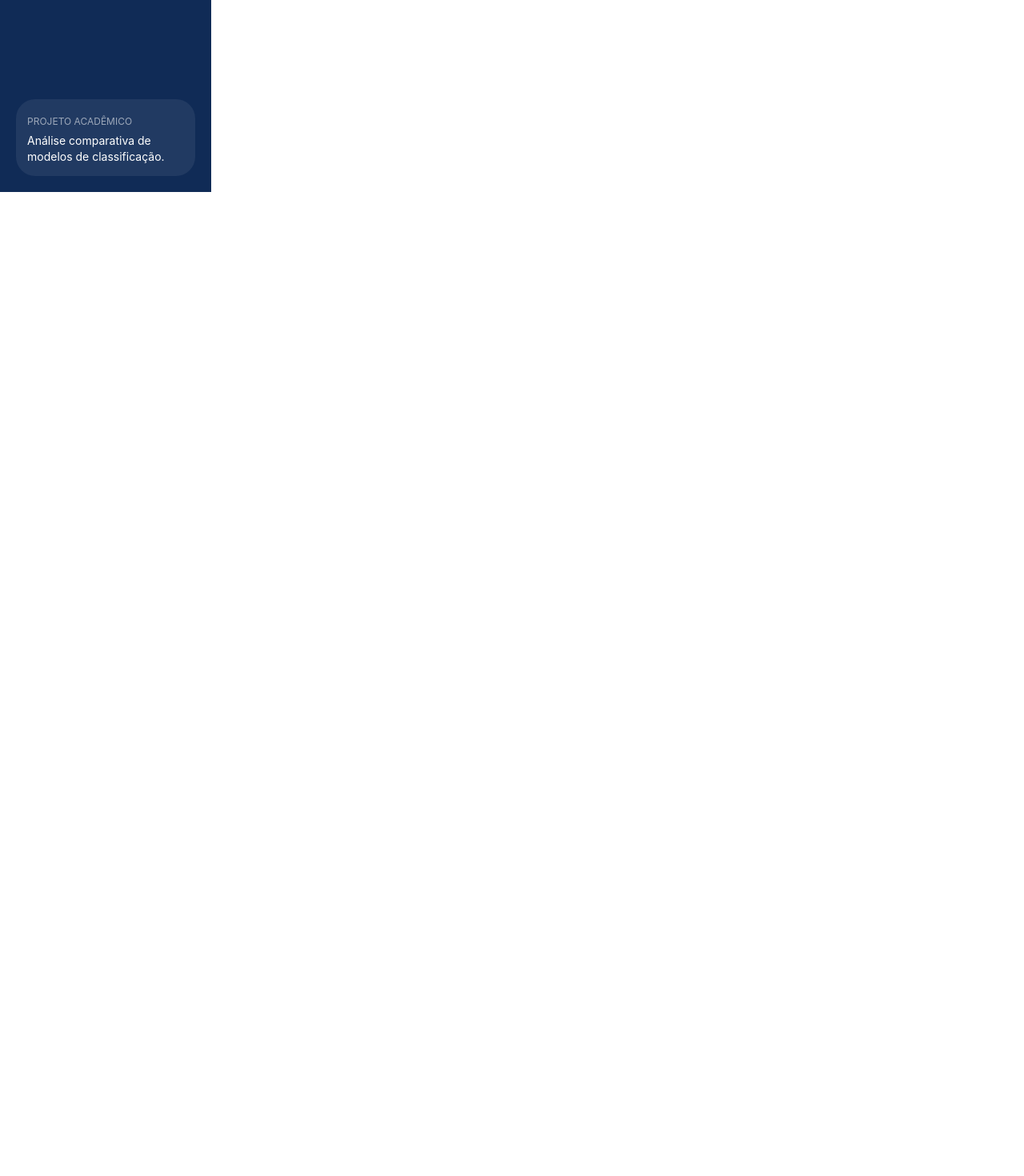
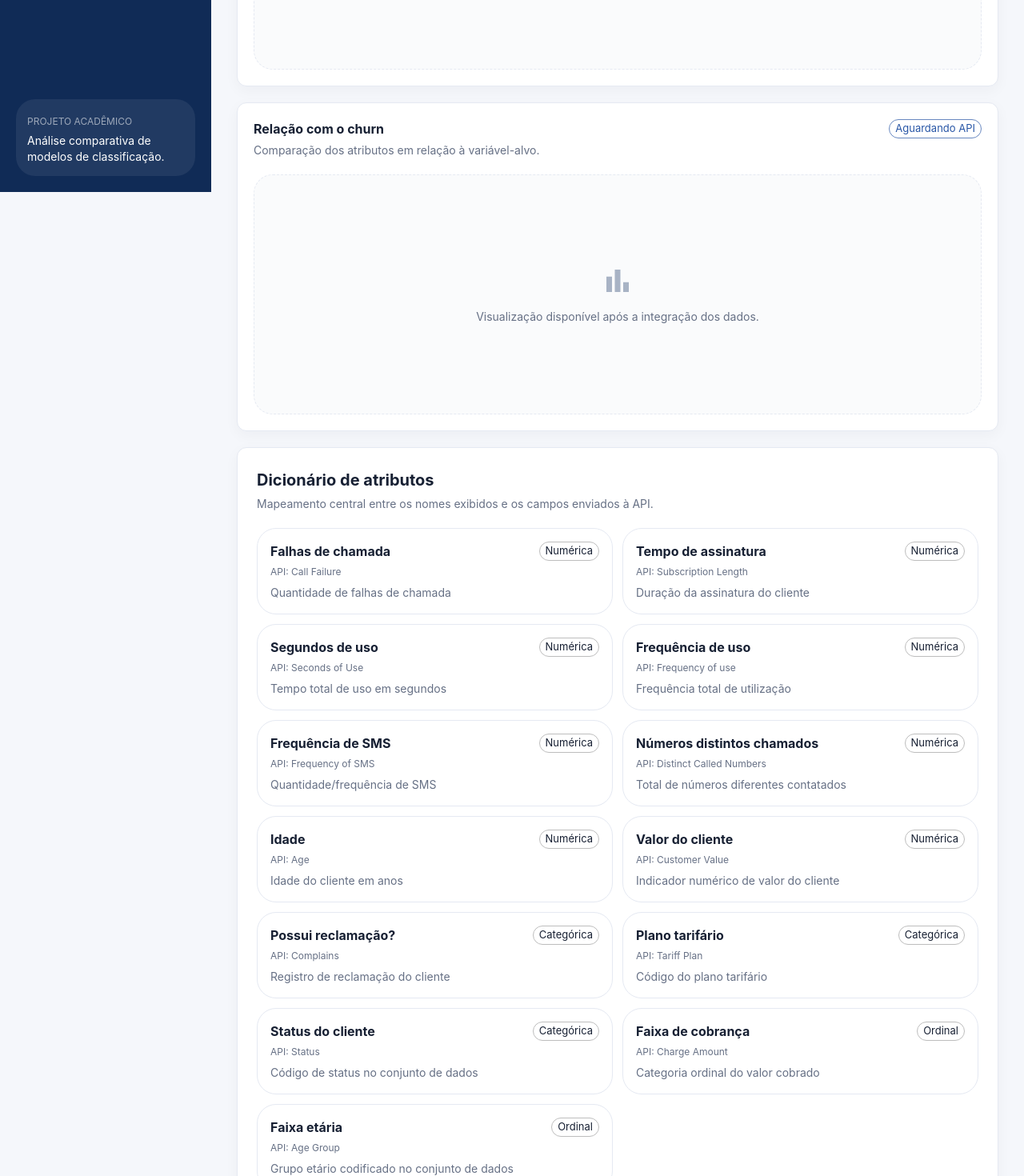
Before and after one commit to vicenteosorioneto/iranian-churn-frontend, a Next.js app: page /analysis in a window 1280 px wide. Before the commit this address had no page. Shown: the part 560-2030 px from the top of the page at 80% size. Before the commit the page ends 936 px from the top, so only its background shows below. Built offline with nearby package versions, Linux system fonts and the light colour scheme; what @mui/material-nextjs would draw is missing.

Commit message:
feat: add feature analysis page

```diff
--- /dev/null
+++ b/src/app/analysis/page.tsx
@@ -0,0 +1,40 @@
+import { Box, Card, CardContent, Chip, Stack, Typography } from "@mui/material";
+import { PageHeader } from "@/components/common/PageHeader";
+import { ChartPlaceholder } from "@/components/charts/ChartPlaceholder";
+import { FEATURES } from "@/constants/features";
+
+const typeLabels = {
+  number: "Numérica",
+  categorical: "Categórica",
+  ordinal: "Ordinal",
+} as const;
+
+export default function AnalysisPage() {
+  return (
+    <>
+      <PageHeader eyebrow="EXPLORAÇÃO" title="Análise das variáveis" description="Conheça os atributos usados pelos modelos e reserve visualizações para a análise exploratória dos dados." />
+      <Box sx={{ display: "grid", gridTemplateColumns: { xs: "1fr", xl: "1fr 1fr" }, gap: 2.5, mb: 2.5 }}>
+        <ChartPlaceholder title="Distribuição das variáveis" description="Histogramas e distribuições calculados pelo backend." minHeight={300} />
+        <ChartPlaceholder title="Relação com o churn" description="Comparação dos atributos em relação à variável-alvo." minHeight={300} />
+      </Box>
+      <Card>
+        <CardContent sx={{ p: { xs: 2, sm: 3 }, "&:last-child": { pb: { xs: 2, sm: 3 } } }}>
+          <Typography variant="h6">Dicionário de atributos</Typography>
+          <Typography variant="body2" color="text.secondary" mt={0.5} mb={2.5}>Mapeamento central entre os nomes exibidos e os campos enviados à API.</Typography>
+          <Box sx={{ display: "grid", gridTemplateColumns: { xs: "1fr", md: "repeat(2, 1fr)" }, gap: 1.5 }}>
+            {FEATURES.map((feature) => (
+              <Stack key={feature.apiName} direction="row" justifyContent="space-between" alignItems="flex-start" spacing={2} sx={{ p: 2, border: "1px solid", borderColor: "divider", borderRadius: 2 }}>
+                <Box>
+                  <Typography fontWeight={650}>{feature.label}</Typography>
+                  <Typography variant="caption" color="text.secondary">API: {feature.apiName}</Typography>
+                  <Typography variant="body2" color="text.secondary" mt={0.75}>{feature.description}</Typography>
+                </Box>
+                <Chip label={typeLabels[feature.type]} size="small" variant="outlined" />
+              </Stack>
+            ))}
+          </Box>
+        </CardContent>
+      </Card>
+    </>
+  );
+}
```
